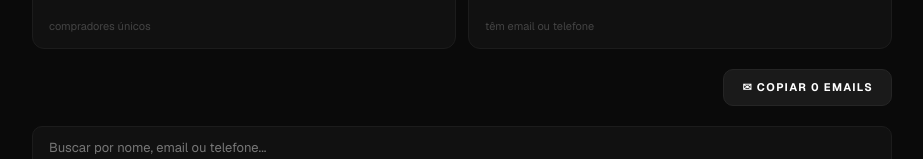
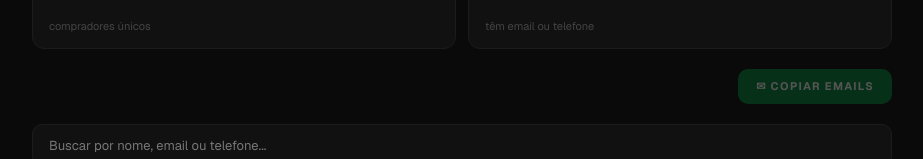
Before and after one commit to gbrpds/ggpeitas-contas, a Next.js app: page /contatos in a window 1280 px wide. Shown: the part 164-323 px from the top of the page, without its empty margins (178-1101 px from the left). Built offline with nearby package versions, Linux system fonts and the light colour scheme; no server answers; the database is empty.

Commit message:
fix: botão copiar emails mais visível (fundo verde)

```diff
--- a/components/Contatos.tsx
+++ b/components/Contatos.tsx
@@ -75,11 +75,12 @@ export default function Contatos() {
             padding: "9px 18px", borderRadius: 10, fontSize: 11, fontWeight: 700,
             letterSpacing: "0.12em", textTransform: "uppercase", cursor: "pointer",
             color: copiado ? "#000" : "#fff",
-            background: copiado ? "#F5C400" : "#1a1a1a",
-            border: `1px solid ${copiado ? "#F5C400" : "#252525"}`,
+            background: copiado ? "#F5C400" : "#008C3A",
+            border: "none",
             transition: "all 0.2s",
+            opacity: contatos.filter(c => c.email).length === 0 ? 0.3 : 1,
           }}>
-            {copiado ? "✓ Copiado!" : `✉ Copiar ${contatos.filter(c => c.email).length} emails`}
+            {copiado ? "✓ Copiado!" : `✉ Copiar emails`}
           </button>
         </div>
 
```
